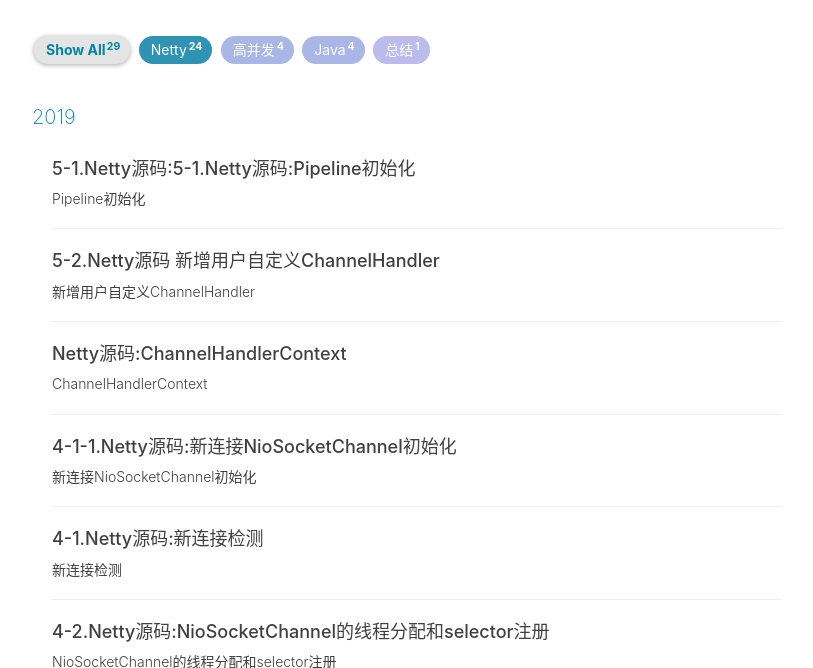
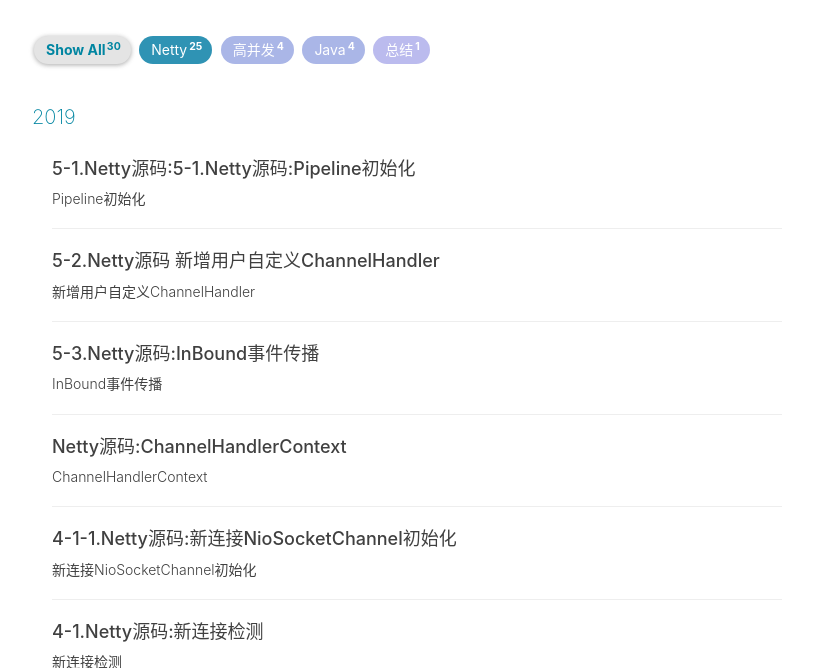
Before and after one commit to ZhaoLeBoy/zhaoleboy.github.io, a Jekyll site: the page built from archive.html, in a window 1280 px wide and 900 px high, cut to the strip 232-900 px from the top of the window. Shown: the whole strip, without its empty margins (233-1046 px from the left). Built offline with Jekyll 4.4.1, drawn with Linux system fonts in a browser that asks for light colours; nearby versions of some CDN libraries; comment, search, counter and statistics services are not loaded; some of the changed lines change nothing that is shown.

Commit message:
新增文章

````diff
--- a/_posts/2019-01-26-netty-catalogue.md
+++ b/_posts/2019-01-26-netty-catalogue.md
@@ -79,8 +79,9 @@
 ### 五.ChannelPipeline
 * **[【5-1.Netty源码:Pipeline初始化】](http://jinlipool.com/2019/02/09/netty-5-1-Pipeline-initialize/)**
 * **[【5-2.Netty源码:新增用户自定义ChannelHandler】](http://jinlipool.com/2019/02/09/netty-5-2-add-custom-handlers/)**
+* **[【5-3.Netty源码:InBound事件传播】](http://jinlipool.com/2019/02/09/netty-5-3-InBound-event/)**
 
 #### 扩展
   * **[【Netty源码:ChannelFuture】](http://jinlipool.com/2019/01/28/netty-extend-1-ChannelFuture/)**
-  * **[【Netty源码:ChannelPipeline](http://jinlipool.com/2019/02/03/netty-extend-2-ChannelPipeline/)**
-  * **[【Netty源码:ChannelHandlerContext](http://jinlipool.com/2019/02/07/netty-extend-3-ChannelHandlerContext/)**
+  * **[【Netty源码:ChannelPipeline】](http://jinlipool.com/2019/02/03/netty-extend-2-ChannelPipeline/)**
+  * **[【Netty源码:ChannelHandlerContext】](http://jinlipool.com/2019/02/07/netty-extend-3-ChannelHandlerContext/)**
--- /dev/null
+++ b/_posts/2019-02-09-netty-5-3-InBound-event.md
@@ -0,0 +1,127 @@
+---
+layout:     post
+title:      "5-3.Netty源码:InBound事件传播"
+subtitle:   "InBound事件传播"
+date:        2019-02-09
+author:     "ZhaoLe"
+header-img: "img/netty/scalable-io/post-bg.jpg"
+catalog: false
+tags:
+    - Netty
+---
+
+inBound事件是按照ChannelHandler的顺序进行执行的。
+![IMAGE](/img/netty/5-3/1.jpg)
+从head节点的`channelRead`开始
+
+首先自定义三个inbound处理器
+```java
+//InBoundA
+public class InBoundA extends ChannelInboundHandlerAdapter {
+    @Override
+    public void channelRead(ChannelHandlerContext ctx, Object msg) throws Exception {
+        System.out.println("In Bound A" + msg);
+        ctx.fireChannelRead(msg);
+    }
+
+    @Override
+    public void channelActive(ChannelHandlerContext ctx) throws Exception {
+        ctx.channel().pipeline().fireChannelRead("Test");
+    }
+}
+//InBoundB
+public class InBoundB extends ChannelInboundHandlerAdapter {
+    @Override
+    public void channelRead(ChannelHandlerContext ctx, Object msg) throws Exception {
+        System.out.println("In Bound B" + msg);
+        ctx.fireChannelRead(msg);
+    }
+
+}
+//InBoundC
+public class InBoundC extends ChannelInboundHandlerAdapter {
+    @Override
+    public void channelRead(ChannelHandlerContext ctx, Object msg) throws Exception {
+        System.out.println("In Bound C" + msg);
+        ctx.fireChannelRead(msg);
+    }
+}
+```
+使用debug方式启动服务器端，然后在使用客户端连接。
+
+当有新连接来到的时候，InBoundA中的`channelActive`方法触发，事件从调用`fireChannelRead`开始传播。
+DefaultChannelPipeline.fireChannelRead -> AbstractChannelHandlerContext.invokeChannelRead
+
+```java
+//DefaultChannelPipeline.java
+public final ChannelPipeline fireChannelRead(Object msg) {
+  AbstractChannelHandlerContext.invokeChannelRead(head, msg);
+  return this;
+}
+```
+* 【3】注意这个head说明事件是从head开始传播的。head则是在创建pipeline时候已经创建好了。
+
+```java
+//AbstractChannelHandlerContext.java
+static void invokeChannelRead(final AbstractChannelHandlerContext next, Object msg) {
+  next.invokeChannelRead(m);
+}
+
+private void invokeChannelRead(Object msg) {
+  ((ChannelInboundHandler) handler()).channelRead(this, msg);
+}
+
+//DefaultChannelPipeline.java
+ @Override
+public void channelRead(ChannelHandlerContext ctx, Object msg) throws Exception {
+    ctx.fireChannelRead(msg);
+}
+```
+```java
+//AbstractChannelHandlerContext.java
+@Override
+public ChannelHandlerContext fireChannelRead(final Object msg) {
+    invokeChannelRead(findContextInbound(), msg);
+    return this;
+}
+```
+  *  `findContextInbound()`
+      ```java
+         private AbstractChannelHandlerContext findContextInbound() {
+          AbstractChannelHandlerContext ctx = this;
+          do {
+              ctx = ctx.next;
+          } while (!ctx.inbound);
+          return ctx;
+      }
+      ```
+      while循环，去找下一个Inbound节点
+
+```java
+//AbstractChannelHandlerContext.java
+static void invokeChannelRead(final AbstractChannelHandlerContext next, Object msg) {
+  next.invokeChannelRead(m)
+}
+
+private void invokeChannelRead(Object msg) {
+  ((ChannelInboundHandler) handler()).channelRead(this, msg);
+}
+```
+调用到服务器端中`InBoundA#channelRead()`然后在方法内部继续调用` ctx.fireChannelRead(msg);`向下传播，继续调用上述的几个方法直到进去tail节点。
+需要说明的是`ctx.channel().pipeline().fireChannelRead();`是从head节点向下进行事件传播
+` ctx.fireChannelRead();`是从当前节点向下进行事件传播。
+
+一直在最后到Tail的节点。会调用`TailContext`中的ChannelRead方法
+```java
+//AbstractChannelHandlerContext.java
+@Override
+public void channelRead(ChannelHandlerContext ctx, Object msg) throws Exception {
+    onUnhandledInboundMessage(msg);
+}
+
+//DefaultChannelPipeline.java
+protected void onUnhandledInboundMessage(Object msg) {
+  ReferenceCountUtil.release(msg);
+}
+```
+【9】如果msg是实现`ReferenceCounted`接口的消息类型类型(也就是ByteBuf)，那么传到tail节点后会被释放掉(引用计数减一)。
````
Also changed, not shown: img/netty/5-3/1.jpg (added).
